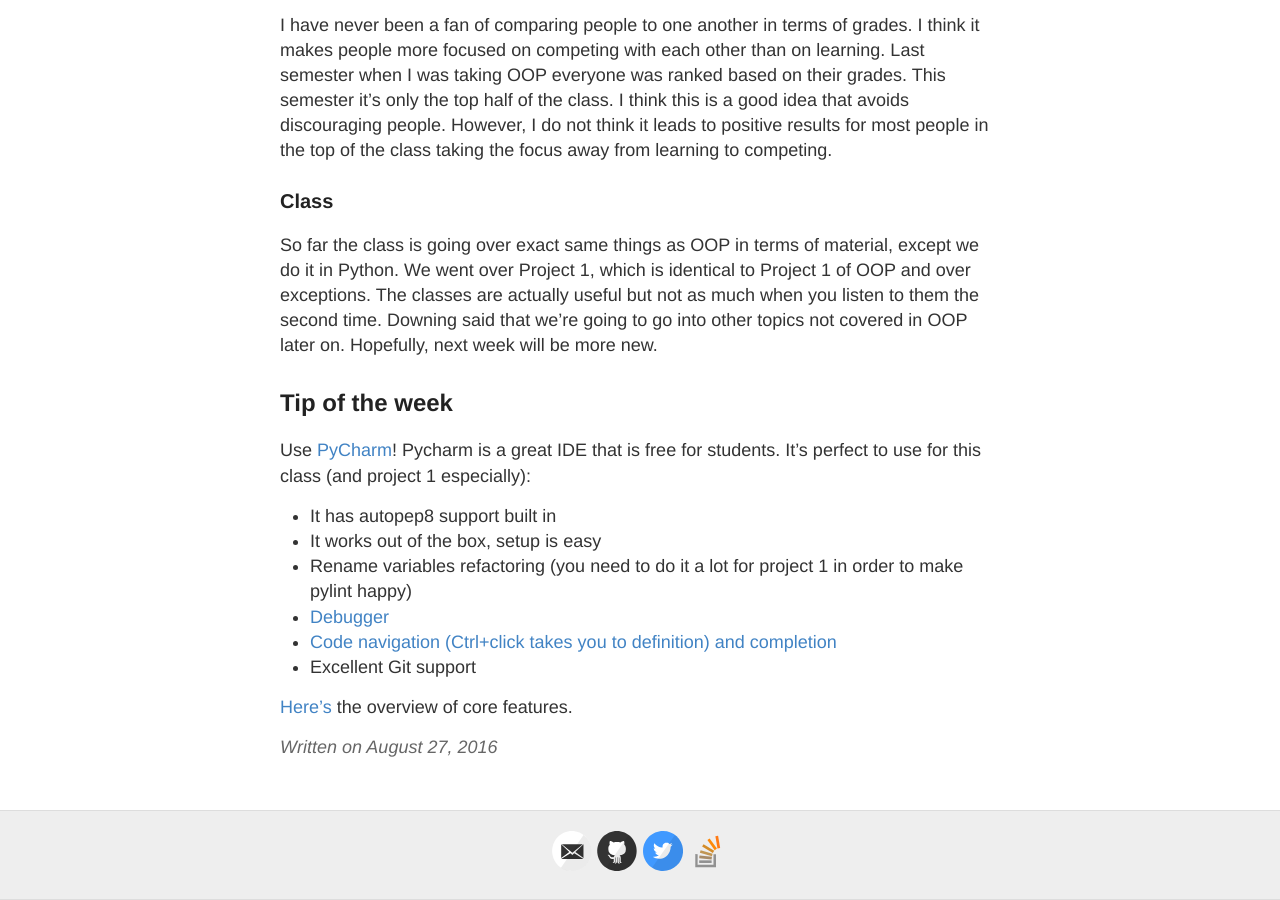
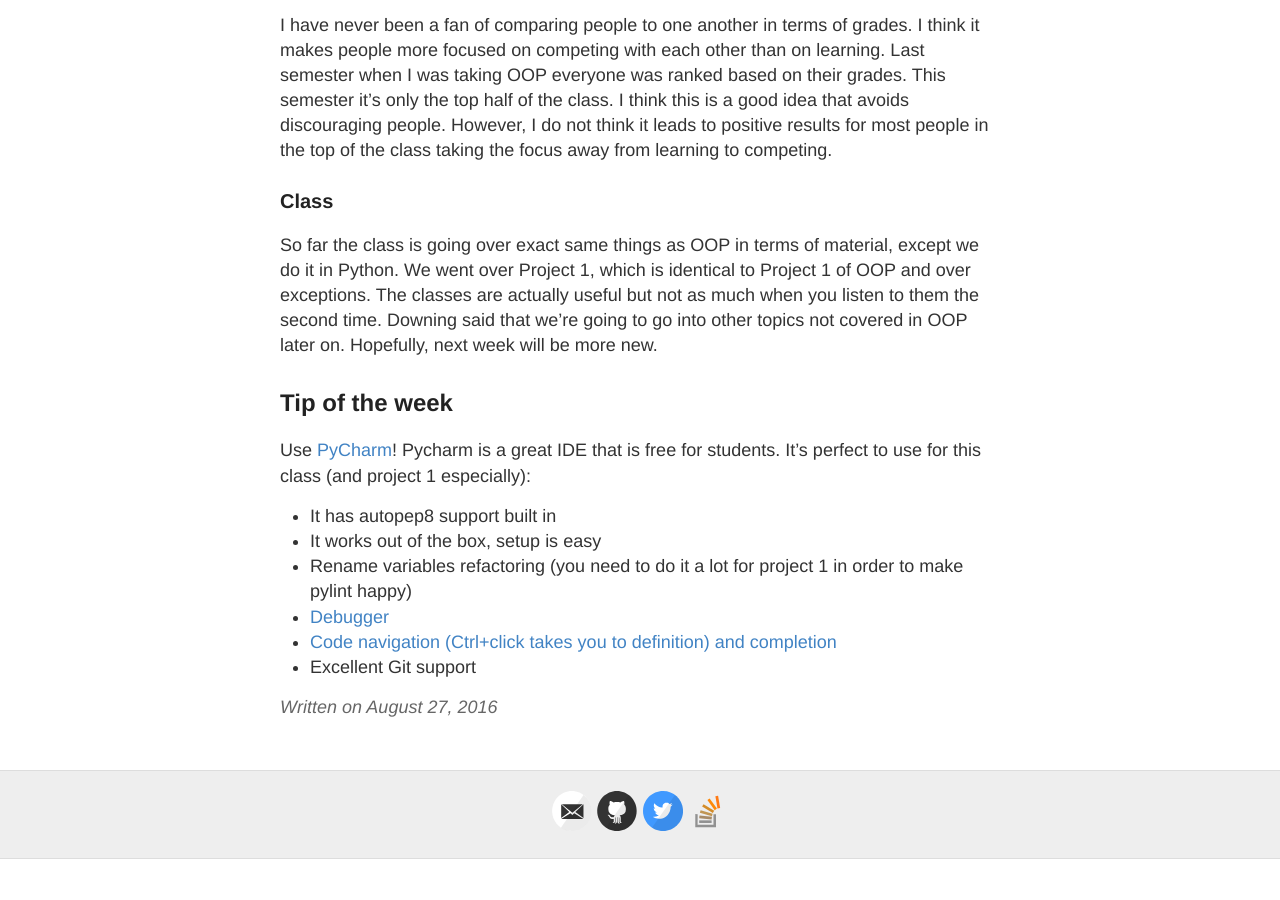
Before and after one commit to ilinum/swe-blog, a Jekyll site: the page built from _posts/2016-8-27-Week-2.md, in a window 1280 px wide and 900 px high, scrolled down 953 px. Built offline with Jekyll 4.4.1, drawn with Linux system fonts in a browser that asks for light colours; after the commit the page ends 1812 px from its top, so only the background shows below that.

Commit message:
Remove link with boring video

```diff
--- a/_posts/2016-8-27-Week-2.md
+++ b/_posts/2016-8-27-Week-2.md
@@ -37,5 +37,3 @@ It's perfect to use for this class (and project 1 especially):
 * [Debugger](https://www.youtube.com/watch?v=QJtWxm12Eo0)
 * [Code navigation (Ctrl+click takes you to definition) and completion](https://www.jetbrains.com/pycharm/features/coding_assistance.html)
 * Excellent Git support
-
-[Here's](https://www.youtube.com/watch?v=iutkLjeGc6w) the overview of core features.
```
